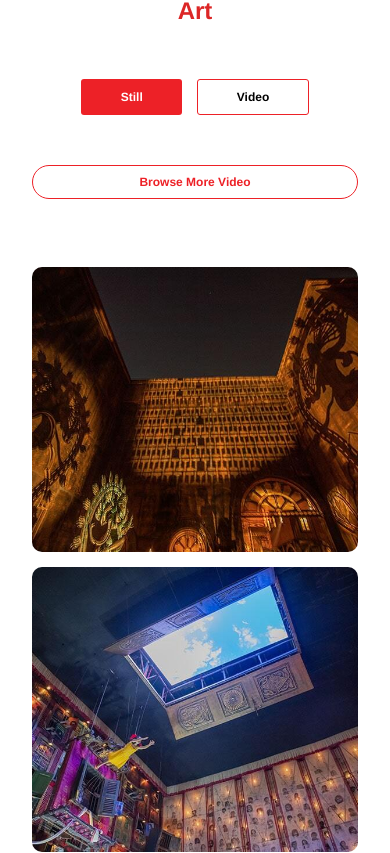
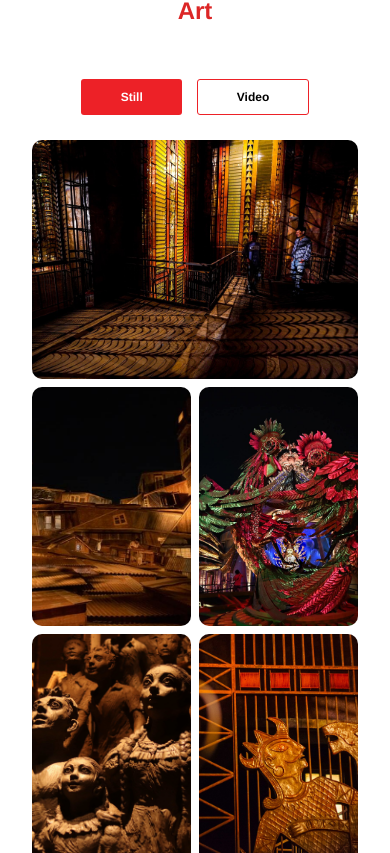
Before and after one commit to jinx71/massart, a Next.js app: page / in a window 390 px wide. Shown: the part 1911-2764 px from the top of the page. Built offline with nearby package versions, Linux system fonts and the light colour scheme.

Commit message:
Gallary Edit

```diff
--- a/src/components/Gallery.js
+++ b/src/components/Gallery.js
@@ -39,7 +39,7 @@ const Gallery = () => {
     </button>
         </div>
         {/* gallery image */}
-        {/* <div className="grid grid-col-2">
+        <div className="grid grid-col-2 md:hidden block">
           <div>
             <div className="relative group">
               <div className="h-[239px] w-full ">
@@ -129,7 +129,7 @@ const Gallery = () => {
               </div>
             </div>
           </div>
-        </div> */}
+        </div>
         <div className="container mx-auto my-[51px] md:block hidden">
         <div className="grid gap-6 md:grid-cols-2 grid-cols-1 w-full">
           <div className="grid grid-flow-row gap-6">
```
